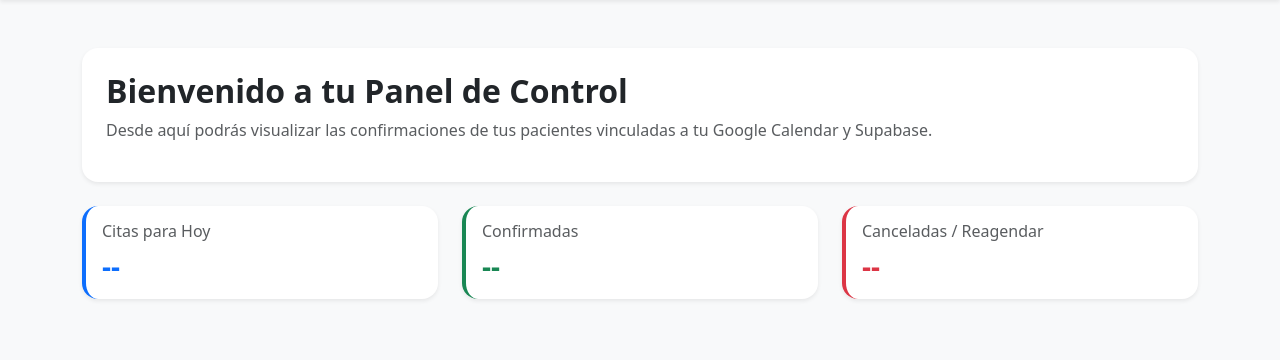
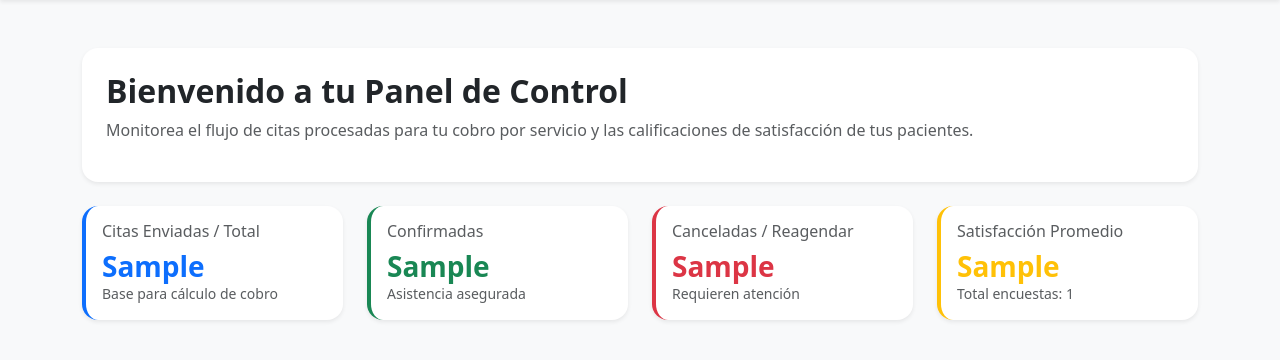
Before and after one commit to gerard24zam-netizen/asistente_virtual, a Flask app: template templates/dashboard.html in a window 1280 px wide. Shown: the part 56-416 px from the top of the page. Run offline with Flask 3, Linux system fonts and the light colour scheme; the template is opened without the code that fills it: most values are stand-ins (such as "Sample title", 1, 10 or a date in 2020).

Commit message:
Update dashboard metrics and descriptions

```diff
--- a/templates/dashboard.html
+++ b/templates/dashboard.html
@@ -22,28 +22,46 @@
             <div class="col-12">
                 <div class="p-4 bg-white rounded-4 shadow-sm border-0 mb-4">
                     <h2 class="fw-bold text-dark">Bienvenido a tu Panel de Control</h2>
-                    <p class="text-muted">Desde aquí podrás visualizar las confirmaciones de tus pacientes vinculadas a tu Google Calendar y Supabase.</p>
+                    <p class="text-muted">Monitorea el flujo de citas procesadas para tu cobro por servicio y las calificaciones de satisfacción de tus pacientes.</p>
                 </div>
             </div>
         </div>
 
+        <!-- Tarjetas de Métricas (Operación, Monetización y Calidad) -->
         <div class="row g-4">
-            <div class="col-md-4">
+            <!-- 1. Citas Enviadas / Gestionadas (Monetización) -->
+            <div class="col-md-3">
                 <div class="card border-0 shadow-sm rounded-4 p-3 bg-white border-start border-primary border-4">
-                    <h6 class="text-muted">Citas para Hoy</h6>
-                    <h3 class="fw-bold text-primary mb-0">--</h3>
+                    <h6 class="text-muted">Citas Enviadas / Total</h6>
+                    <h3 class="fw-bold text-primary mb-0">{{ datos.citas_enviadas }}</h3>
+                    <small class="text-muted">Base para cálculo de cobro</small>
                 </div>
             </div>
-            <div class="col-md-4">
+
+            <!-- 2. Confirmadas -->
+            <div class="col-md-3">
                 <div class="card border-0 shadow-sm rounded-4 p-3 bg-white border-start border-success border-4">
                     <h6 class="text-muted">Confirmadas</h6>
-                    <h3 class="fw-bold text-success mb-0">--</h3>
+                    <h3 class="fw-bold text-success mb-0">{{ datos.citas_confirmadas }}</h3>
+                    <small class="text-muted">Asistencia asegurada</small>
                 </div>
             </div>
-            <div class="col-md-4">
+
+            <!-- 3. Canceladas / Reagendar -->
+            <div class="col-md-3">
                 <div class="card border-0 shadow-sm rounded-4 p-3 bg-white border-start border-danger border-4">
                     <h6 class="text-muted">Canceladas / Reagendar</h6>
-                    <h3 class="fw-bold text-danger mb-0">--</h3>
+                    <h3 class="fw-bold text-danger mb-0">{{ datos.citas_canceladas }}</h3>
+                    <small class="text-muted">Requieren atención</small>
+                </div>
+            </div>
+
+            <!-- 4. Satisfacción Promedio (Nueva) -->
+            <div class="col-md-3">
+                <div class="card border-0 shadow-sm rounded-4 p-3 bg-white border-start border-warning border-4">
+                    <h6 class="text-muted">Satisfacción Promedio</h6>
+                    <h3 class="fw-bold text-warning mb-0">{{ datos.promedio_satisfaccion }}</h3>
+                    <small class="text-muted">Total encuestas: {{ datos.total_encuestas }}</small>
                 </div>
             </div>
         </div>
```
